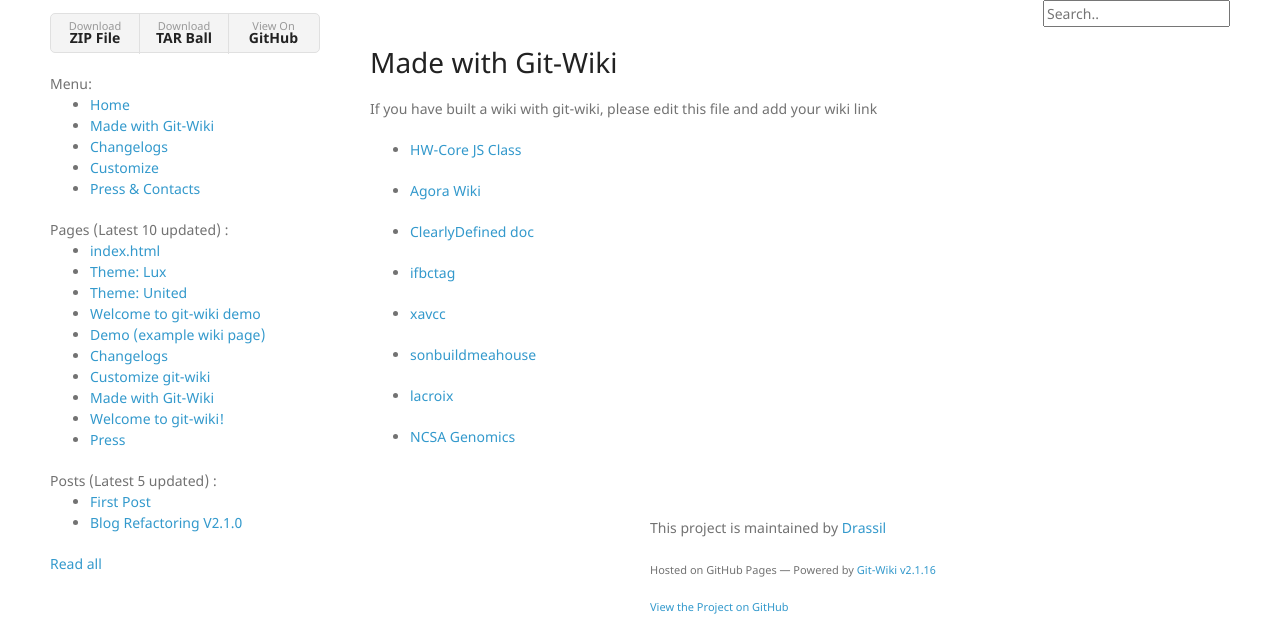
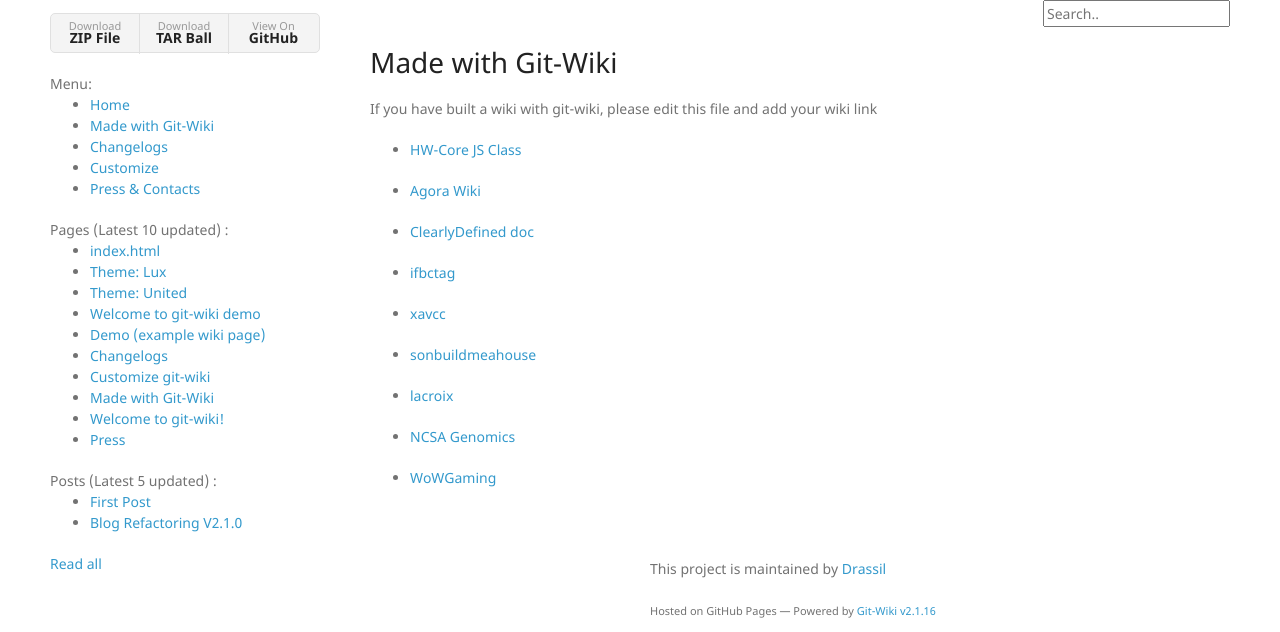
Before and after one commit to Drassil/git-wiki-theme, a Jekyll site: the page built from wiki/examples.md, in a window 1280 px wide, cut to the strip 150-782 px from the top of the page. Built offline with Jekyll 4.4.1, drawn with Linux system fonts in a browser that asks for light colours; nearby versions of some CDN libraries; our own code applies the rules of GitHub Pages for plain Markdown files; comment, search, counter and statistics services are not loaded.

Commit message:
Update examples.md

```diff
--- a/wiki/examples.md
+++ b/wiki/examples.md
@@ -18,3 +18,5 @@
 * [lacroix](https://gihad.github.io/lacroix/)
 
 * [NCSA Genomics](http://priyab2.github.io/git-wiki)
+
+* [WoWGaming](https://wowgaming.github.io/wiki-en)
```
